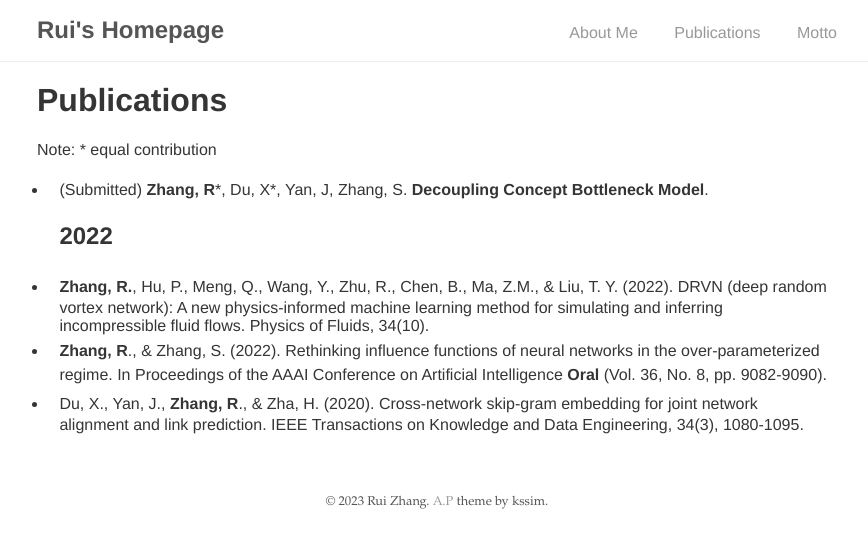
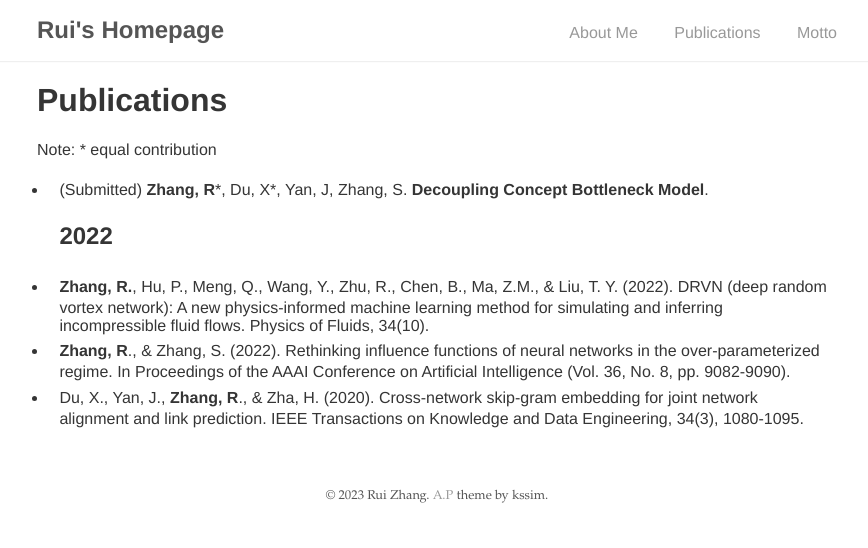
Before and after one commit to optray/optray.github.io, a Jekyll site: the page built from publication/index.md, in a window 1280 px wide. Shown: the top 548 px of the page, without its empty margins (203-1071 px from the left). Built offline with Jekyll 4.4.1, drawn with Linux system fonts in a browser that asks for light colours; our own code applies the rules of GitHub Pages for plain Markdown files.

Commit message:
Update index.md

```diff
--- a/publication/index.md
+++ b/publication/index.md
@@ -7,5 +7,5 @@ Note: * equal contribution
 + (Submitted) **Zhang, R**\*, Du, X\*, Yan, J, Zhang, S. **Decoupling Concept Bottleneck Model**.
 ## 2022
 + **Zhang, R.**, Hu, P., Meng, Q., Wang, Y., Zhu, R., Chen, B., Ma, Z.M., & Liu, T. Y. (2022). DRVN (deep random vortex network): A new physics-informed machine learning method for simulating and inferring incompressible fluid flows. Physics of Fluids, 34(10).
-+ **Zhang, R**., & Zhang, S. (2022). Rethinking influence functions of neural networks in the over-parameterized regime. In Proceedings of the AAAI Conference on Artificial Intelligence **Oral** (Vol. 36, No. 8, pp. 9082-9090).
++ **Zhang, R**., & Zhang, S. (2022). Rethinking influence functions of neural networks in the over-parameterized regime. In Proceedings of the AAAI Conference on Artificial Intelligence (Vol. 36, No. 8, pp. 9082-9090).
 + Du, X., Yan, J., **Zhang, R**., & Zha, H. (2020). Cross-network skip-gram embedding for joint network alignment and link prediction. IEEE Transactions on Knowledge and Data Engineering, 34(3), 1080-1095.
```
